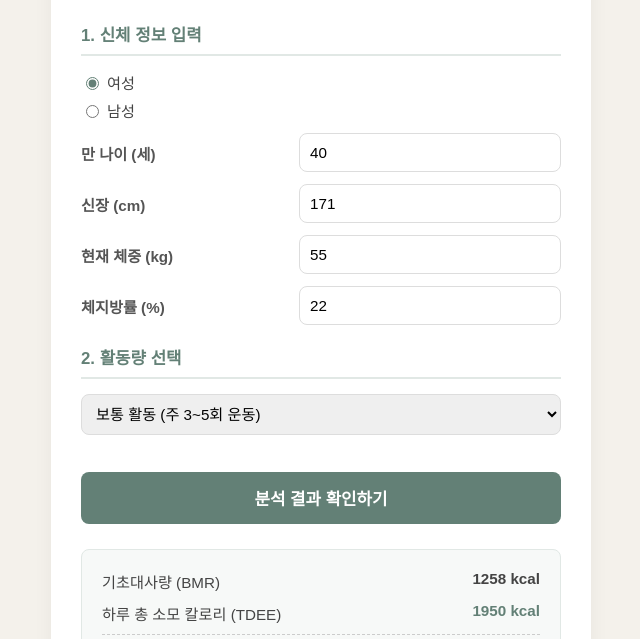
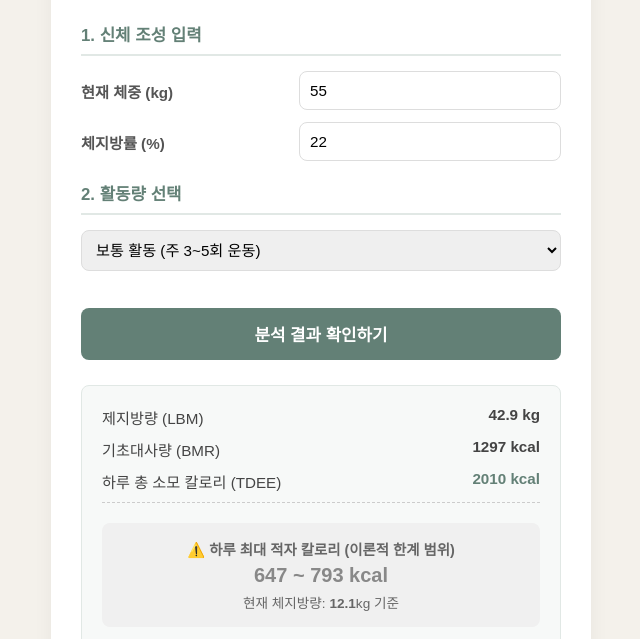
Before and after one commit to luamindnbody-dev/diet-calculator, a plain HTML site: page index.html in a window 1280 px wide. Both pictures are taken after a click on the button "분석 결과 확인하기". Shown: the part 88-727 px from the top of the page, without its empty margins (319-959 px from the left). Drawn offline with Linux system fonts and the light colour scheme; a web font is replaced by a local one.

Commit message:
Update index.html

```diff
--- a/index.html
+++ b/index.html
@@ -1,4 +1,4 @@
-<!DOCTYPE html>
+  <!DOCTYPE html>
 <html lang="ko">
 <head>
     <meta charset="UTF-8">
@@ -66,21 +66,6 @@
         .input-group input:focus, .input-group select:focus {
             outline: none;
             border-color: #638076;
-        }
-        .radio-group {
-            margin-bottom: 12px;
-            font-size: 0.95rem;
-        }
-        .radio-item {
-            display: flex;
-            align-items: center;
-            margin-bottom: 6px;
-            color: #444;
-            cursor: pointer;
-        }
-        .radio-item input {
-            margin-right: 8px;
-            accent-color: #638076;
         }
         button {
             width: 100%;
@@ -173,20 +158,8 @@
     <div class="container">
         <h2>🔥 루아코치의 종합 다이어트 한계 계산기</h2>
 
-        <div class="section-title">1. 신체 정보 입력</div>
-        <div class="radio-group">
-            <label class="radio-item"><input type="radio" name="gender" value="female" checked> 여성</label>
-            <label class="radio-item"><input type="radio" name="gender" value="male"> 남성</label>
-        </div>
-
-        <div class="input-group">
-            <label for="age">만 나이 (세)</label>
-            <input type="number" id="age" value="40">
-        </div>
-        <div class="input-group">
-            <label for="height">신장 (cm)</label>
-            <input type="number" id="height" value="171">
-        </div>
+        <div class="section-title">1. 신체 조성 입력</div>
+        <!-- Katch-McArdle 공식은 제지방량 기준이므로 성별, 나이, 신장 입력 생략 -->
         <div class="input-group">
             <label for="weight">현재 체중 (kg)</label>
             <input type="number" id="weight" value="55" step="0.1">
@@ -210,6 +183,10 @@
         <button onclick="calculateAll()">분석 결과 확인하기</button>
 
         <div class="result" id="result-box" style="display:none;">
+            <div class="result-row">
+                <span>제지방량 (LBM)</span>
+                <strong id="res-lbm"></strong>
+            </div>
             <div class="result-row">
                 <span>기초대사량 (BMR)</span>
                 <strong id="res-bmr"></strong>
@@ -238,45 +215,40 @@
             <div class="coach-tip">
                 💡 <b>루아코치의 다이어트 솔루션</b><br><br>
                 건강한 체형 변화를 위해서는 무작정 굶는 것이 아니라, <b>'식단으로 줄이는 칼로리'를 하루 총 소모 칼로리(TDEE)의 20% 이내인 <span id="diet-limit" style="font-weight:bold; font-size:1.1rem; text-decoration:underline;"></span></b>로 제한해야 합니다.<br><br>
-                그 이상의 칼로리 결손이 필요하다면, 반드시 <b>활동량(운동)을 늘려서</b> 나머지를 채워주세요!
+                그 이상의 칼로리 결손이 필요하다면, 반드시 <b>전면/후면 분할 운동</b> 등 활동량을 늘려서 나머지를 채워주세요!
             </div>
 
             <div class="note">
-                <b>* 계산 기준 근거 (Alpert, 2005)</b><br>
-                - 논문에 따르면 인체는 하루에 체지방 1kg당 평균 249 ± 25 kJ (약 53.5 ~ 65.5 kcal)의 에너지를 동원할 수 있습니다.<br>
-                - 루아코치 권장 수치(48.5 kcal/kg)는 이 이론적 최대치를 실제 다이어트 현장에 맞춰 보수적으로 하향 조정한 가장 안전한 기준입니다.
+                <b>* 계산 기준 근거</b><br>
+                - <b>기초대사량:</b> Katch-McArdle 공식 적용 (제지방량 기반 정밀 계산)<br>
+                - <b>체지방 연소 한계 (Alpert, 2005):</b> 체지방 1kg당 평균 249 ± 25 kJ (약 53.5 ~ 65.5 kcal) 에너지 동원 가능.<br>
+                - 루아코치 권장 수치(48.5 kcal/kg)는 이 이론적 최대치를 실제 다이어트 현장에 맞춰 보수적으로 하향 조정한 기준입니다.
             </div>
         </div>
     </div>
 
     <script>
         function calculateAll() {
-            const age = parseFloat(document.getElementById('age').value);
-            const height = parseFloat(document.getElementById('height').value);
             const weight = parseFloat(document.getElementById('weight').value);
             const bodyfat = parseFloat(document.getElementById('bodyfat').value);
             const activity = parseFloat(document.getElementById('activity').value);
-            const gender = document.querySelector('input[name="gender"]:checked').value;
 
-            if(isNaN(age) || isNaN(height) || isNaN(weight) || isNaN(bodyfat)) {
-                alert("모든 수치를 정확히 입력해주세요.");
+            if(isNaN(weight) || isNaN(bodyfat)) {
+                alert("체중과 체지방률을 정확히 입력해주세요.");
                 return;
             }
 
-            // 1. 기초대사량 (BMR) - Mifflin-St Jeor
-            let bmr = (10 * weight) + (6.25 * height) - (5 * age);
-            if(gender === 'male') {
-                bmr += 5;
-            } else {
-                bmr -= 161;
-            }
+            // 체지방량 및 제지방량(LBM) 계산
+            const fatMass = weight * (bodyfat / 100);
+            const leanBodyMass = weight - fatMass;
+
+            // 1. 기초대사량 (BMR) - Katch-McArdle 공식
+            const bmr = 370 + (21.6 * leanBodyMass);
 
             // 2. 활동대사량 (TDEE)
             const tdee = bmr * activity;
 
             // 3. 체지방 연소 한계 계산
-            const fatMass = weight * (bodyfat / 100);
-
             // 이론적 한계 (하한 53.5 ~ 상한 65.5)
             const theoryDeficitLower = fatMass * 53.5;
             const theoryDeficitUpper = fatMass * 65.5;
@@ -288,12 +260,13 @@
             const dietLimit = tdee * 0.20;
 
             // 5. 화면 출력
+            document.getElementById('res-lbm').innerText = leanBodyMass.toFixed(1) + " kg";
             document.getElementById('res-bmr').innerText = Math.round(bmr) + " kcal";
             document.getElementById('res-tdee').innerText = Math.round(tdee) + " kcal";
 
             document.getElementById('fat-mass-theory').innerText = fatMass.toFixed(1);
 
-            // 범위로 출력 (예: 600 ~ 750 kcal)
+            // 범위로 출력
             document.getElementById('max-deficit-theory').innerText = Math.round(theoryDeficitLower) + " ~ " + Math.round(theoryDeficitUpper) + " kcal";
             document.getElementById('max-deficit-safe').innerText = Math.round(safeDeficit) + " kcal";
 
```
